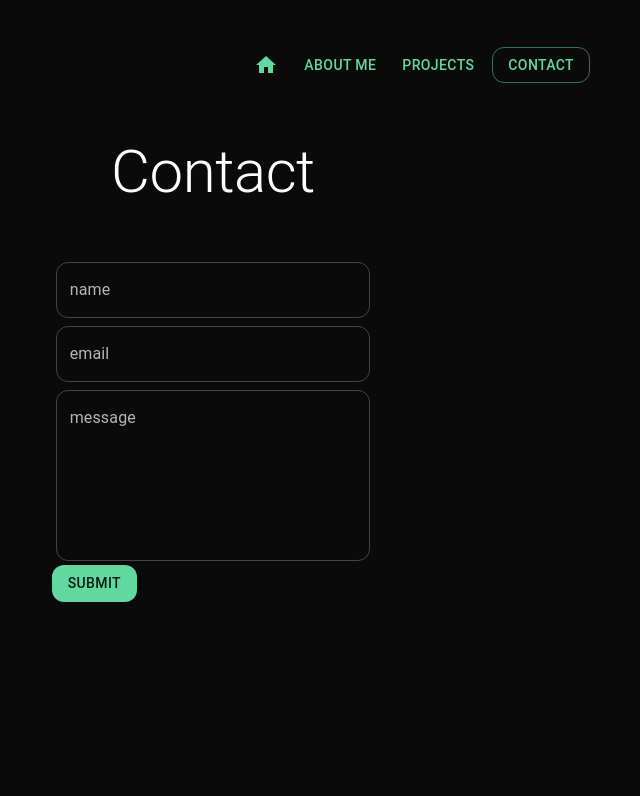
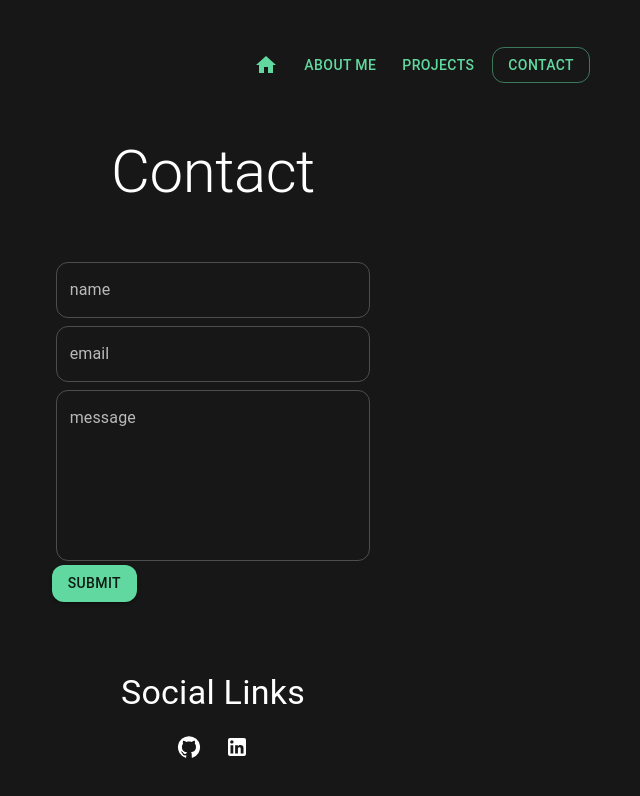
Before and after one commit to Naphrum/portfolio, a React (Create React App) app: page /contact in a window 1280 px wide. Shown: the top 796 px of the page, without its empty margins (415-1055 px from the left). Built offline with nearby package versions, Linux system fonts and the light colour scheme.

Commit message:
All pages content complete

```diff
--- a/src/App.css
+++ b/src/App.css
@@ -1,38 +1,20 @@
-.App {
-  text-align: center;
+/* width */
+::-webkit-scrollbar {
+  width: 10px;
+  border-radius: 15px;
 }
 
-.App-logo {
-  height: 40vmin;
-  pointer-events: none;
+/* Track */
+::-webkit-scrollbar-track {
+  background: #00000000;
 }
 
-@media (prefers-reduced-motion: no-preference) {
-  .App-logo {
-    animation: App-logo-spin infinite 20s linear;
-  }
+/* Handle */
+::-webkit-scrollbar-thumb {
+  background: #61d89f;
 }
 
-.App-header {
-  background-color: #282c34;
-  min-height: 100vh;
-  display: flex;
-  flex-direction: column;
-  align-items: center;
-  justify-content: center;
-  font-size: calc(10px + 2vmin);
-  color: white;
+/* Handle on hover */
+::-webkit-scrollbar-thumb:hover {
+  background: #00000000;
 }
-
-.App-link {
-  color: #61dafb;
-}
-
-@keyframes App-logo-spin {
-  from {
-    transform: rotate(0deg);
-  }
-  to {
-    transform: rotate(360deg);
-  }
-}
--- a/src/App.js
+++ b/src/App.js
@@ -1,4 +1,3 @@
-import logo from "./logo.svg";
 import "./App.css";
 import Navbar from "./components/Navbar";
 import Projects from "./components/Projects";
@@ -11,7 +10,7 @@ import { Routes, Route } from "react-router-dom";
 
 function App() {
   return (
-    <div>
+    <div height="100vh">
       <Navbar />
       <Routes>
         <Route path="/" element={<Landing />} />
--- a/src/components/About/About.js
+++ b/src/components/About/About.js
@@ -9,7 +9,7 @@ const About = () => {
       direction="column"
       justifyContent="center"
       alignItems="center"
-      spacing={4}
+
     >
       <Grid item xs={12}>
         <Typography variant="h2" textAlign="center" marginBottom="50px">
@@ -25,10 +25,10 @@ const About = () => {
       >
         <Grid item xs={10} md={4} minWidth="33%">
           <Typography>
-            I am a student Web Developer with HTMElephant that is always looking
-            to make something new! I love working on projects and I'm always
-            looking to start a new one. I have dabbled in music production,
-            soldering, game dev, and pc building and enjoy trying out new things.
+            I am a web developer with HTMElephant that is always looking to make
+            something new! I love working on projects and I'm always looking to
+            start a new one. I enjoy music production, game dev and trying out
+            new things.
           </Typography>
         </Grid>
         <Grid item xs={10} md={2}>
--- a/src/components/Contact/Contact.js
+++ b/src/components/Contact/Contact.js
@@ -1,6 +1,16 @@
 import React, { useRef } from "react";
 import emailjs from "@emailjs/browser";
-import { Grid, Typography, TextField, Button } from "@mui/material";
+import {
+  Grid,
+  Typography,
+  TextField,
+  Button,
+  Link,
+  IconButton,
+  Icon,
+} from "@mui/material";
+import GitHubIcon from "@mui/icons-material/GitHub";
+import LinkedInIcon from "@mui/icons-material/LinkedIn";
 
 const Contact = () => {
   const form = useRef();
@@ -28,12 +38,11 @@ const Contact = () => {
       spacing={{ xs: 3, md: 6 }}
       sx={{
         "& .MuiTextField-root": { m: 1, width: "35ch" },
-        overflow: "hidden"
+        overflow: "hidden",
       }}
       direction="column"
       justifyContent="center"
       alignItems="center"
-
     >
       <form ref={form} onSubmit={sendEmail}>
         <Grid item>
@@ -72,6 +81,29 @@ const Contact = () => {
           </Button>
         </Grid>
       </form>
+      <Grid
+        container
+        direction="column"
+        justifyContent="center"
+        alignItems="center"
+        marginTop="70px"
+      >
+        <Grid item>
+          <Typography variant="h4">Social Links</Typography>
+        </Grid>
+        <Grid item justifyContent="center" alignItems="center" margin="10px">
+          <Link href="https://github.com/Naphrum" underline="none">
+            <IconButton size="large">
+              <GitHubIcon />
+            </IconButton>
+          </Link>
+          <Link href="https://www.linkedin.com/in/nathan-van-orman-6a309b167/" underline="none">
+          <IconButton size="large">
+              <LinkedInIcon />
+            </IconButton>
+          </Link>
+        </Grid>
+      </Grid>
     </Grid>
   );
 };
--- a/src/components/Landing/Landing.js
+++ b/src/components/Landing/Landing.js
@@ -10,7 +10,6 @@ const Landing = () => {
     <Grid
       container
       direction="column"
-      justifyContent="center"
       alignItems="center"
     >
       {isMobile ? (
@@ -35,7 +34,6 @@ const Landing = () => {
             options={{
               strings: [
                 "Web Developer",
-                "Software Engineer",
                 "Student",
                 "CAD PV Engineer",
               ],
--- a/src/components/Projects/Projects.js
+++ b/src/components/Projects/Projects.js
@@ -1,11 +1,5 @@
 import React from "react";
-import {
-  Grid,
-  Typography,
-  Divider,
-  useTheme,
-  useMediaQuery,
-} from "@mui/material";
+import { Grid, Typography, useTheme, useMediaQuery, Link, Button } from "@mui/material";
 import openkitchen from "../../assets/open-kitchen.png";
 import cartridgeShelf from "../../assets/cartridge-shelf.png";
 
@@ -18,9 +12,10 @@ const Projects = () => {
       direction="column"
       justifyContent="center"
       alignItems="center"
+      marginBottom="100px"
     >
       <Grid item>
-        <Typography variant="h2" textAlign="center" margin="20px 0px">
+        <Typography variant="h1" textAlign="center" margin="20px 0px">
           Projects
         </Typography>
       </Grid>
@@ -31,6 +26,7 @@ const Projects = () => {
           direction="column"
           justifyContent="center"
           alignItems="center"
+          marginBottom="100px"
         >
           <Typography variant="h4" textAlign="center" margin="20px 0px">
             Open Kitchen
@@ -51,7 +47,9 @@ const Projects = () => {
             <img src={openkitchen} height="180px" margin="20px 0px" />
           </Grid>
           <Grid>
-
+            <Link href="https://github.com/HTMElephant/open-kitchen" underline="none">
+              <Button>SEE THE CODE</Button>
+            </Link>
           </Grid>
         </Grid>
       ) : (
@@ -61,6 +59,7 @@ const Projects = () => {
           direction="column"
           justifyContent="center"
           alignItems="center"
+          marginBottom="100px"
         >
           <Typography variant="h4" textAlign="center" margin="20px 0px">
             Open Kitchen
@@ -80,6 +79,11 @@ const Projects = () => {
           <Grid item xs={8} md={4}>
             <img src={openkitchen} height="400px" margin="20px 0px" />
           </Grid>
+          <Grid>
+            <Link href="https://github.com/HTMElephant/open-kitchen" underline="none">
+              <Button>SEE THE CODE</Button>
+            </Link>
+          </Grid>
         </Grid>
       )}
 
@@ -96,18 +100,22 @@ const Projects = () => {
           </Typography>
           <Grid item sx={{ width: "77%" }} xs={8} md={3} margin="20px">
             <Typography>
-              Open Kitchen, is a great way to create, share, and organize your
-              family recipes. Users can also their own "Kitchen" and invite
-              other users to it. In Open Kitchen users have the discretion to
-              either share recipes publically or privately with their "Kitchen".
-              I worked on this project in a group with other HTMElephant
-              students and learned about code reviews, creating cards,
-              distributing work, and meeting deadlines.
+              Cartridge Shelf, is a way to keep track of your collection of
+              games. Users can add games to the their library or if they want to
+              remove them they have the option to do so as well. User can also
+              assign a star rating to their favorite or least favorite games.
+              This helped me learn full CRUD with a back end and client side of
+              the app.
             </Typography>
           </Grid>
 
           <Grid item xs={8} md={4}>
             <img src={cartridgeShelf} height="180px" margin="20px 0px" />
+          </Grid>
+          <Grid>
+            <Link href="https://github.com/Naphrum/Cartridge-Shelf" underline="none">
+              <Button>SEE THE CODE</Button>
+            </Link>
           </Grid>
         </Grid>
       ) : (
@@ -123,18 +131,22 @@ const Projects = () => {
           </Typography>
           <Grid item sx={{ width: "30%" }} xs={8} md={3} margin="20px">
             <Typography>
-              Open Kitchen, is a great way to create, share, and organize your
-              family recipes. Users can also their own "Kitchen" and invite
-              other users to it. In Open Kitchen users have the discretion to
-              either share recipes publically or privately with their "Kitchen".
-              I worked on this project in a group with other HTMElephant
-              students and learned about code reviews, creating cards,
-              distributing work, and meeting deadlines.
+              Cartridge Shelf, is a way to keep track of your collection of
+              games. Users can add games to the their library or if they want to
+              remove them they have the option to do so as well. User can also
+              assign a star rating to their favorite or least favorite games.
+              This helped me learn full CRUD with a back end and client side of
+              the app.
             </Typography>
           </Grid>
 
           <Grid item xs={8} md={4}>
             <img src={cartridgeShelf} height="400px" margin="20px 0px" />
+          </Grid>
+          <Grid>
+            <Link href="https://github.com/Naphrum/Cartridge-Shelf" underline="none">
+              <Button>SEE THE CODE</Button>
+            </Link>
           </Grid>
         </Grid>
       )}
--- a/src/themes/DarkThemeProvider.js
+++ b/src/themes/DarkThemeProvider.js
@@ -21,8 +21,8 @@ const theme = createTheme({
       main: "#d8619b",
     },
     background: {
-      default: "#0A0A0A",
-      paper: "#333333",
+      default: "#171717",
+      paper: "#212121",
     },
   },
   shape: {
```
